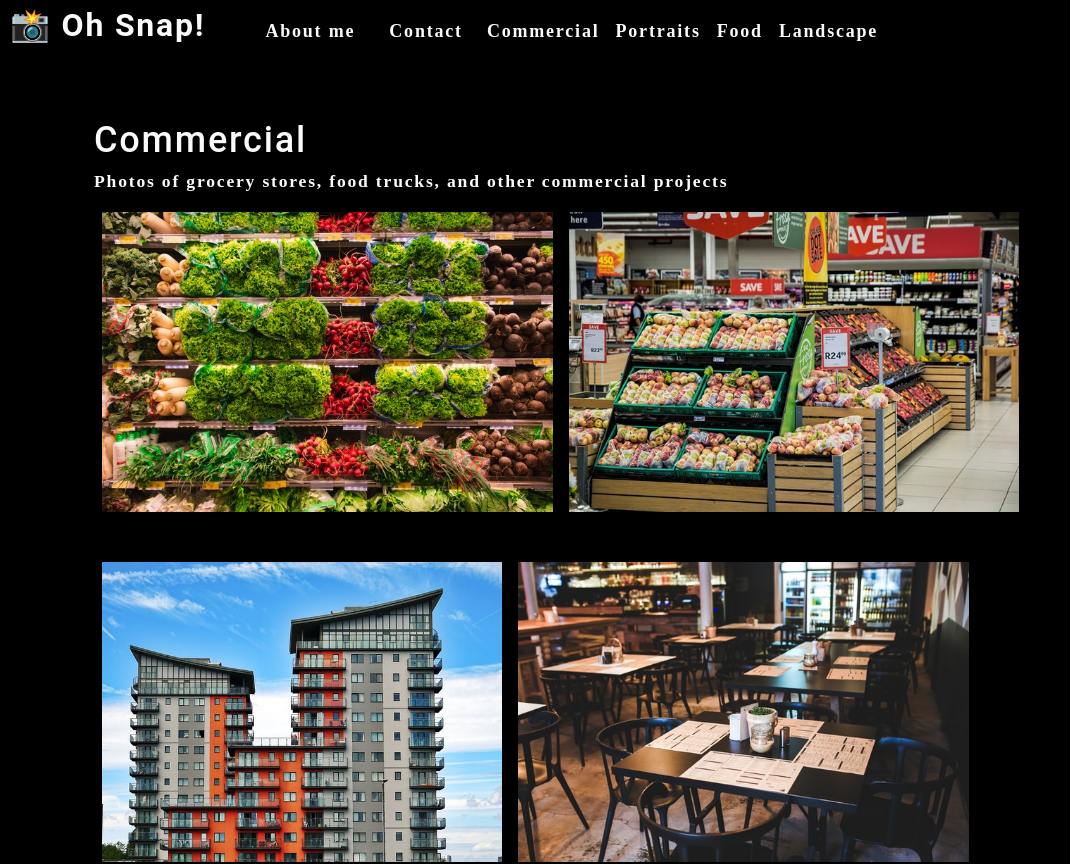
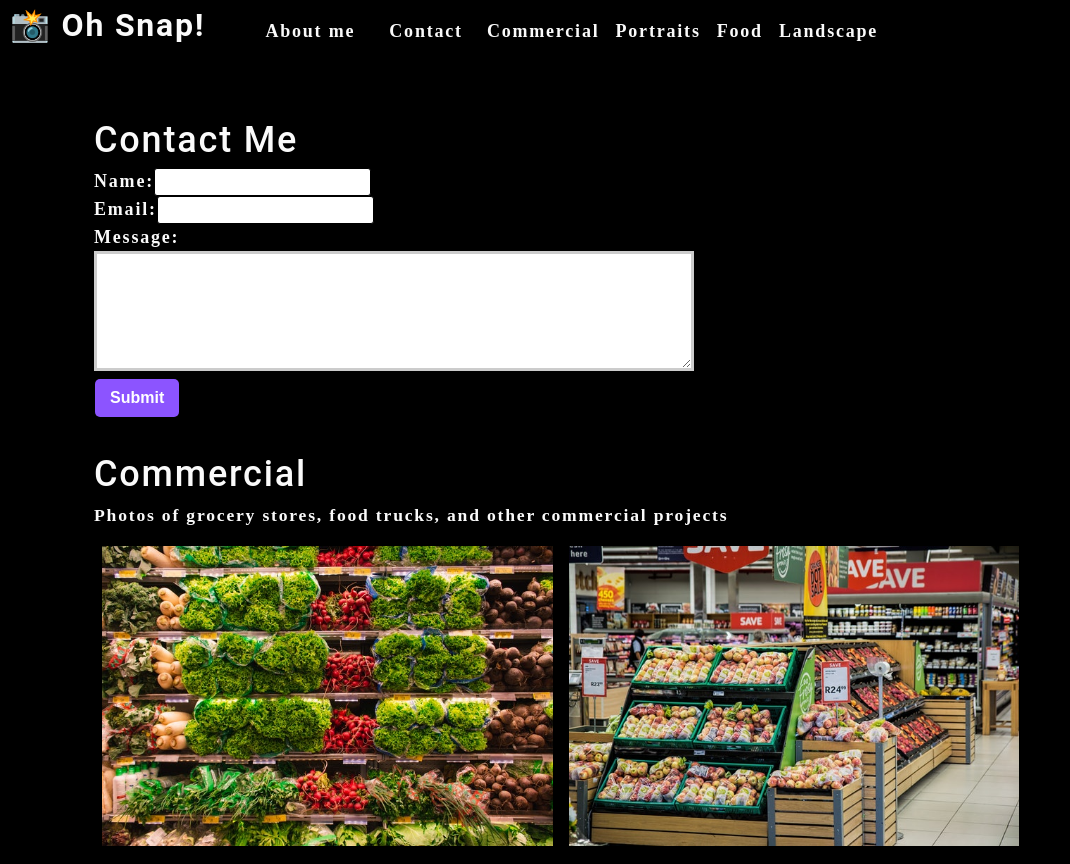
Before and after one commit to jambrose0/photo-port, a React (Create React App) app: page / in a window 1280 px wide. Shown: the top 864 px of the page, without its empty margins (0-1070 px from the left). Built offline with nearby package versions, Linux system fonts and the light colour scheme.

Commit message:
initial contact form is ready with basic submit button functionality

```diff
--- a/src/App.js
+++ b/src/App.js
@@ -2,6 +2,7 @@
 import Nav from "./components/Nav";
 import About from "./components/About";
 import Gallery from "./components/Gallery";
+import ContactForm from "./components/Contact";
 
 function App() {
   const [categories] = useState([
@@ -28,6 +29,7 @@
         currentCategory={currentCategory}
       ></Nav>
       <main>
+        <ContactForm></ContactForm>
         <Gallery currentCategory={currentCategory}></Gallery>
         <About></About>
       </main>
--- /dev/null
+++ b/src/components/Contact/index.js
@@ -0,0 +1,54 @@
+import React, { useState } from "react";
+
+function ContactForm() {
+  const [formState, setFormState] = useState({
+    name: "",
+    email: "",
+    message: "",
+  });
+  const { name, email, message } = formState;
+  function handleChange(e) {
+    setFormState({ ...formState, [e.target.value]: e.target.value });
+  }
+  function handleSubmit(e) {
+    e.preventDefault();
+    console.log(formState);
+  }
+  return (
+    <section>
+      <h1>Contact Me</h1>
+      <form id="contact-form" onSubmit={handleSubmit}>
+        <div>
+          <label htmlFor="name">Name:</label>
+          <input
+            type="text"
+            defaultValue={name}
+            onChange={handleChange}
+            name="name"
+          />
+        </div>
+        <div>
+          <label htmlFor="email">Email:</label>
+          <input
+            type="email"
+            defaultValue={email}
+            name="email"
+            onChange={handleChange}
+          />
+        </div>
+        <div>
+          <label htmlFor="message">Message:</label>
+          <textarea
+            name="message"
+            defaultValue={message}
+            onChange={handleChange}
+            rows="5"
+          />
+        </div>
+        <button type="submit">Submit</button>
+      </form>
+    </section>
+  );
+}
+
+export default ContactForm;
```
Also changed, not shown: 1 other file (tests, documents, lock files or other folders).
